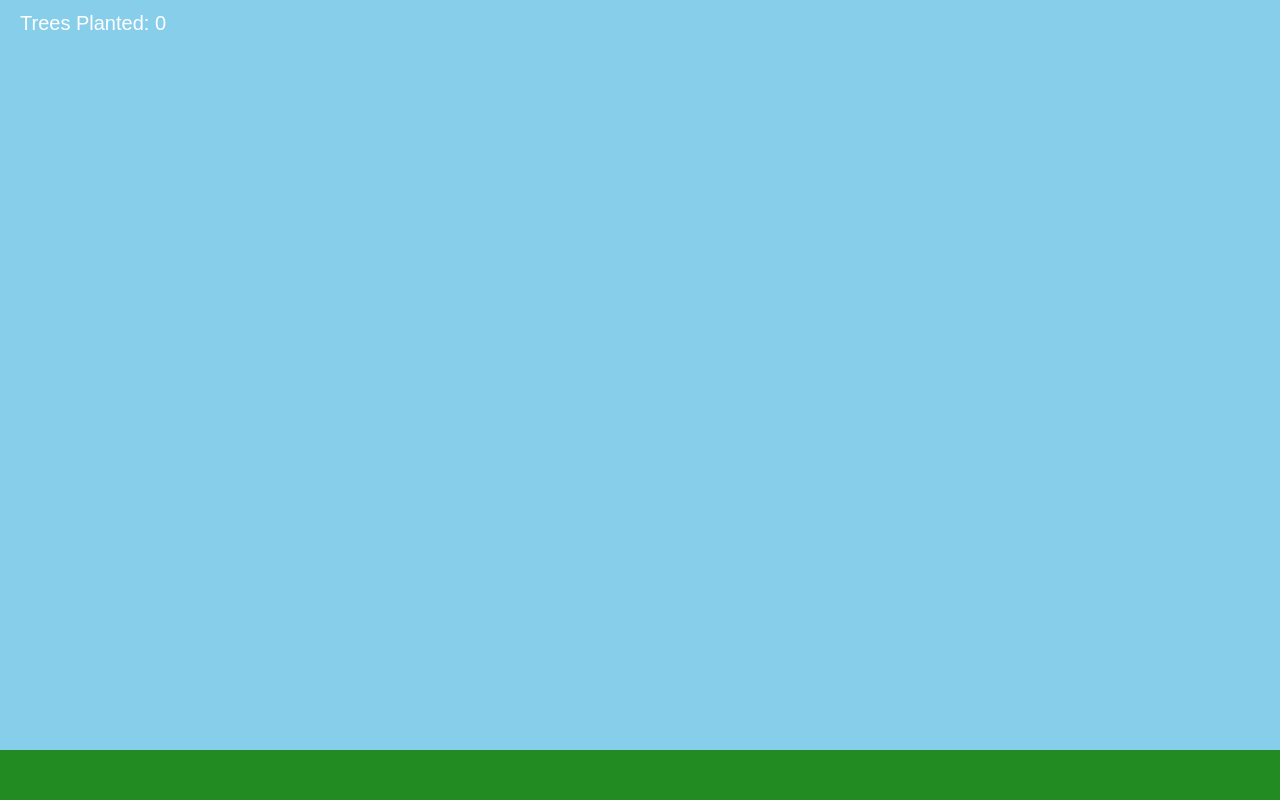
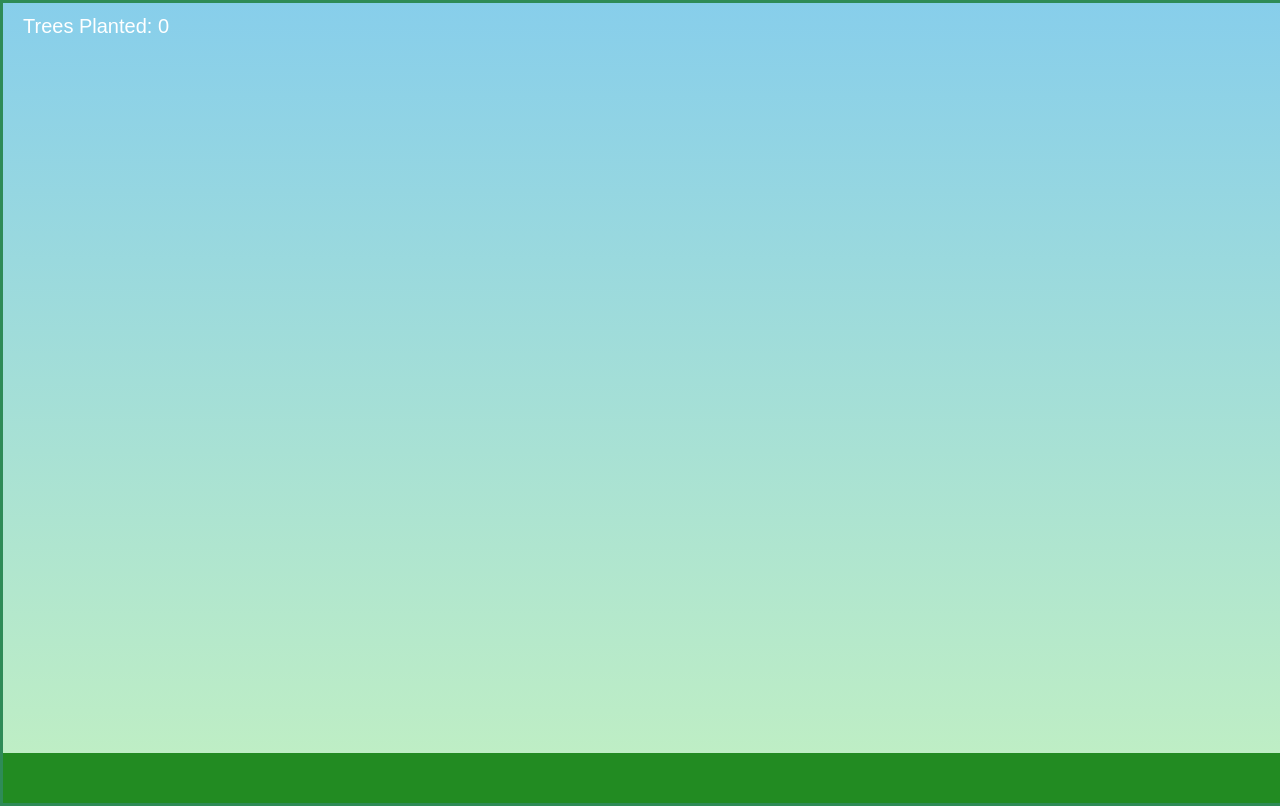
Before and after one commit to JosA8-web/Tree-Planting-Game, a plain HTML site: page index.html in a window 1280 px wide. Drawn offline with Linux system fonts and the light colour scheme.

Commit message:
Add files via upload

```diff
--- a/index.html
+++ b/index.html
@@ -3,20 +3,7 @@
 <head>
   <meta charset="UTF-8">
   <title>Tree Planting Game</title>
-  <style>
-    body {
-      margin: 0;
-      overflow: hidden;
-      font-family: sans-serif;
-    }
-    #gameCanvas {
-      background-color: #87CEEB; /* sky blue */
-      width: 100vw;
-      height: 100vh;
-      display: block;
-      cursor: crosshair;
-    }
-  </style>
+  <link rel="stylesheet" href="style.css">
 </head>
 <body>
 <canvas id="gameCanvas"></canvas>
--- /dev/null
+++ b/style.css
@@ -0,0 +1,35 @@
+
+/* General Page Styles */
+body {
+  margin: 0;
+  overflow: hidden;
+  font-family: 'Segoe UI', Tahoma, Geneva, Verdana, sans-serif;
+  background: linear-gradient(to top, #c2f0c2 0%, #87CEEB 100%);
+}
+
+/* Game Canvas */
+#gameCanvas {
+  width: 100vw;
+  height: 100vh;
+  display: block;
+  cursor: crosshair;
+  box-shadow: 0 0 20px rgba(0, 0, 0, 0.3);
+  border: 3px solid #2e8b57;
+  transition: transform 0.2s ease;
+}
+
+/* Optional animation for planting effect */
+.tree-planted {
+  animation: plant-pop 0.4s ease-in-out;
+}
+
+@keyframes plant-pop {
+  0% {
+    transform: scale(0.5);
+    opacity: 0.5;
+  }
+  100% {
+    transform: scale(1);
+    opacity: 1;
+  }
+}
```
